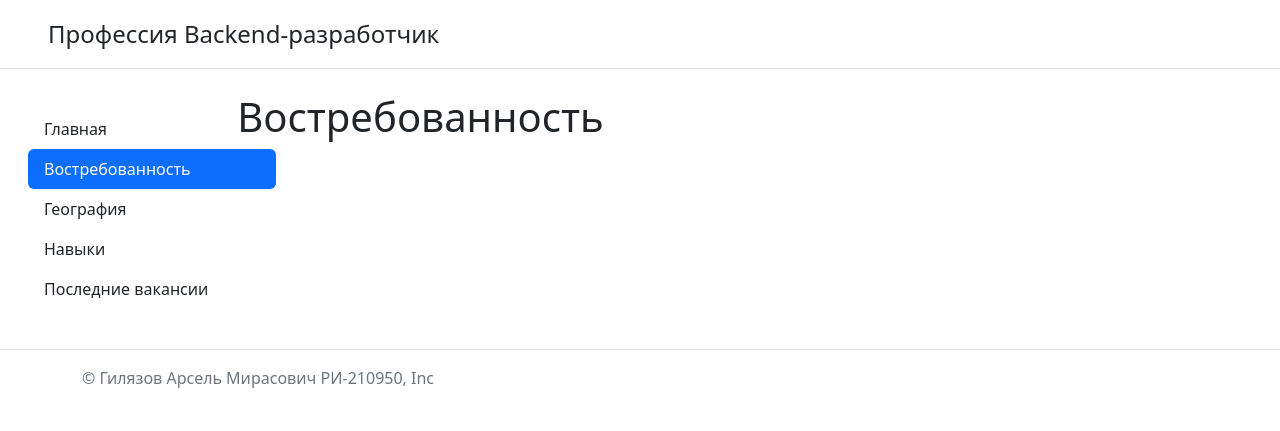
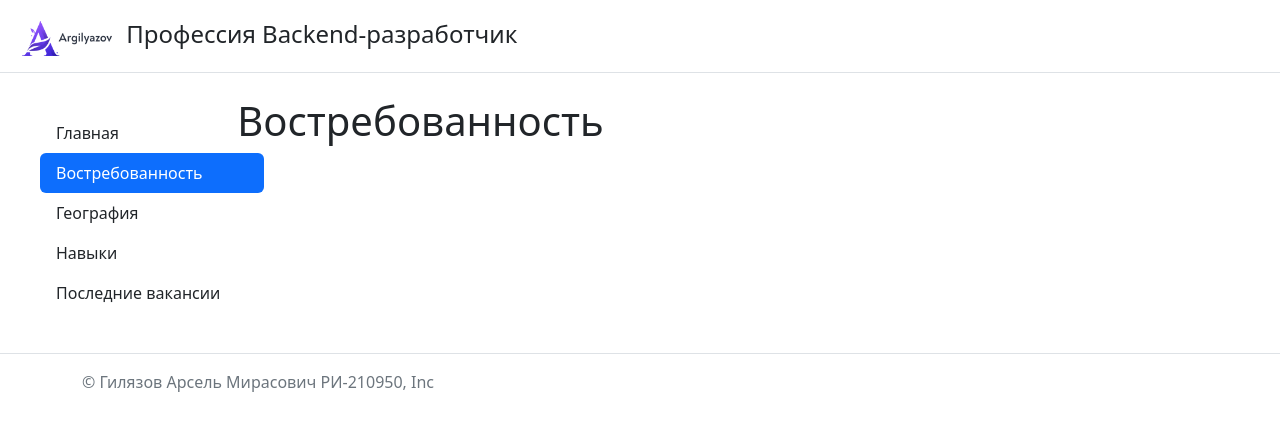
Before and after one commit to argilyazov/django_site_backend_prof, a Django app: page /demand in a window 1280 px wide. Shown: the top 431 px of the page. Run offline with Django 4.2, Linux system fonts and the light colour scheme.

Commit message:
небольшие изменения

```diff
--- a/main/templates/main/base.html
+++ b/main/templates/main/base.html
@@ -16,10 +16,11 @@
 <body>
 <header class="d-flex flex-wrap justify-content-center py-3 mb-4 border-bottom">
     <a href="{% url 'home' %}" class="d-flex align-items-center mb-3 mb-md-0 me-md-auto text-dark text-decoration-none">
-        <svg class="bi me-2" width="40" height="32">
-            <use href="robot.svg"></use>
-        </svg>
+        <div class="container">
+            <img style="width: 110px; padding-left: 10px; padding-right: 10px" src="/media/images/logo.png" alt="logo">
             <span class="fs-4">Профессия Backend-разработчик</span>
+        </div>
+
     </a>
 </header>
 <div class="container-fluid">
@@ -30,6 +31,7 @@
                     <a href="{% url 'home' %}"
                        class="d-flex align-items-center mb-3 mb-md-0 me-md-auto link-dark text-decoration-none">
                     </a>
+                    <div class="container">
 
                         <ul class="nav nav-pills flex-column mb-auto">
                             <li class="nav-item">
@@ -64,10 +66,15 @@
                             </li>
                         </ul>
                     </div>
+                </div>
             {% endblock %}
         </div>
         <div class="col-sm-10 ">
-            <div class="container">{% block content %}{% endblock %}</div>
+            <div class="container">
+                <div class="col-10">
+                    {% block content %}<h1>На сайте пока что не т статей</h1>{% endblock %}
+                </div>
+            </div>
         </div>
     </div>
 
```
Also changed, not shown: db.sqlite3, main/templates/main/robot.svg (deleted), media/images/logo.png (added), media/images/logo_JCujdzr.png (added), media/images/logo_j0Y3zHx.png (added), media/images/logo_oiUEk0D.png (added). Lines whose indentation alone changed are shown as unchanged.
